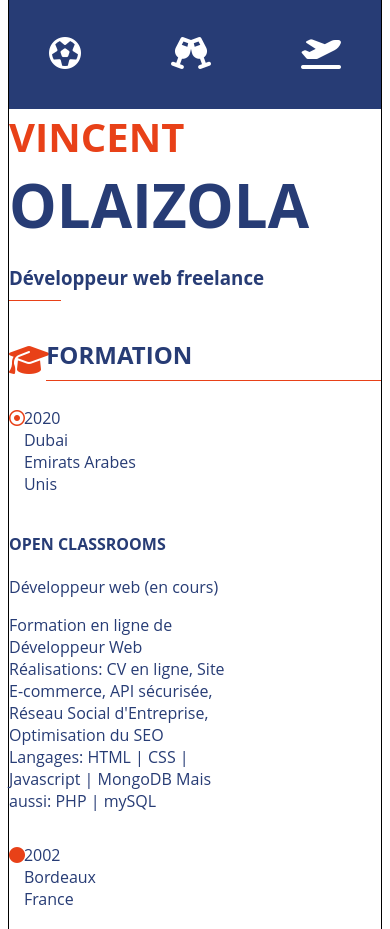
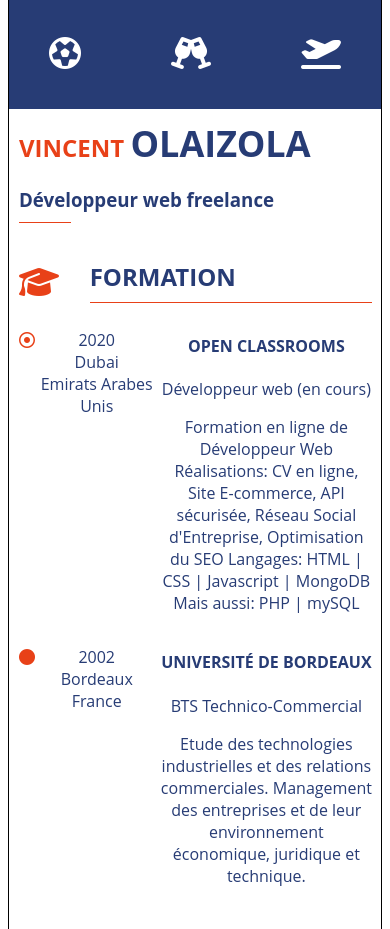
Before and after one commit to V-Olaizola/Vincent-Olaizola-CV, a plain HTML site: page index.html in a window 390 px wide. Shown: the part 1016-1945 px from the top of the page. Drawn offline with Linux system fonts and the light colour scheme.

Commit message:
responsive cv updated by adding media quesries

```diff
--- a/index.html
+++ b/index.html
@@ -1,7 +1,8 @@
 <!DOCTYPE html>
-<html>
+<html lang="fr">
   <head>
     <meta charset="utf-8" />
+    <meta name="viewport" content="width=device-width, initial-scale=1.0" />
     <title>Cv en Ligne</title>
     <link rel="stylesheet" href="style.css" />
     <script
@@ -69,6 +70,7 @@
         </div>
       </div>
     </aside>
+
     <!-- section de droite -->
 
     <section>
@@ -88,7 +90,9 @@
           <div class="infos_article">
             <div class="icone_date">
               <p class="icone"><i class="far fa-dot-circle"></i></p>
-              <p>2020 <br />Dubai <br />Emirats Arabes Unis</p>
+              <p class="date_lieu">
+                2020 <br />Dubai <br />Emirats Arabes Unis
+              </p>
             </div>
             <div class="detail_article">
               <h4>Open Classrooms</h4>
--- a/style.css
+++ b/style.css
@@ -118,7 +118,7 @@ section h1 {
 section h2 {
   text-transform: uppercase;
   border-bottom: solid 1px #e84118;
-  margin: 0%;
+  margin: 0;
   width: 90%;
 }
 section h4 {
@@ -133,8 +133,7 @@ section h4 {
 section i {
   color: #e84118;
 }
-
-@media screen and (max-width: 830px) {
+@media screen and (max-device-width: 812px) {
   body {
     flex-direction: column;
   }
@@ -142,10 +141,25 @@ section i {
     width: 100%;
   }
   section {
-    width: 100%;
-    padding: 0;
+    width: 95%;
+    padding: 10px 10px 0 10px;
   }
+  h1 {
+    font-size: 0em;
+  }
+
   .infos_article {
-    display: block;
+    text-align: center;
+  }
+  section h1 {
+    font-size: 1.5em;
+  }
+  .big_icon {
+    width: 20%;
+    font-size: xx-large;
+    margin: 0;
+  }
+  section h2 {
+    width: 80%;
   }
 }
```
